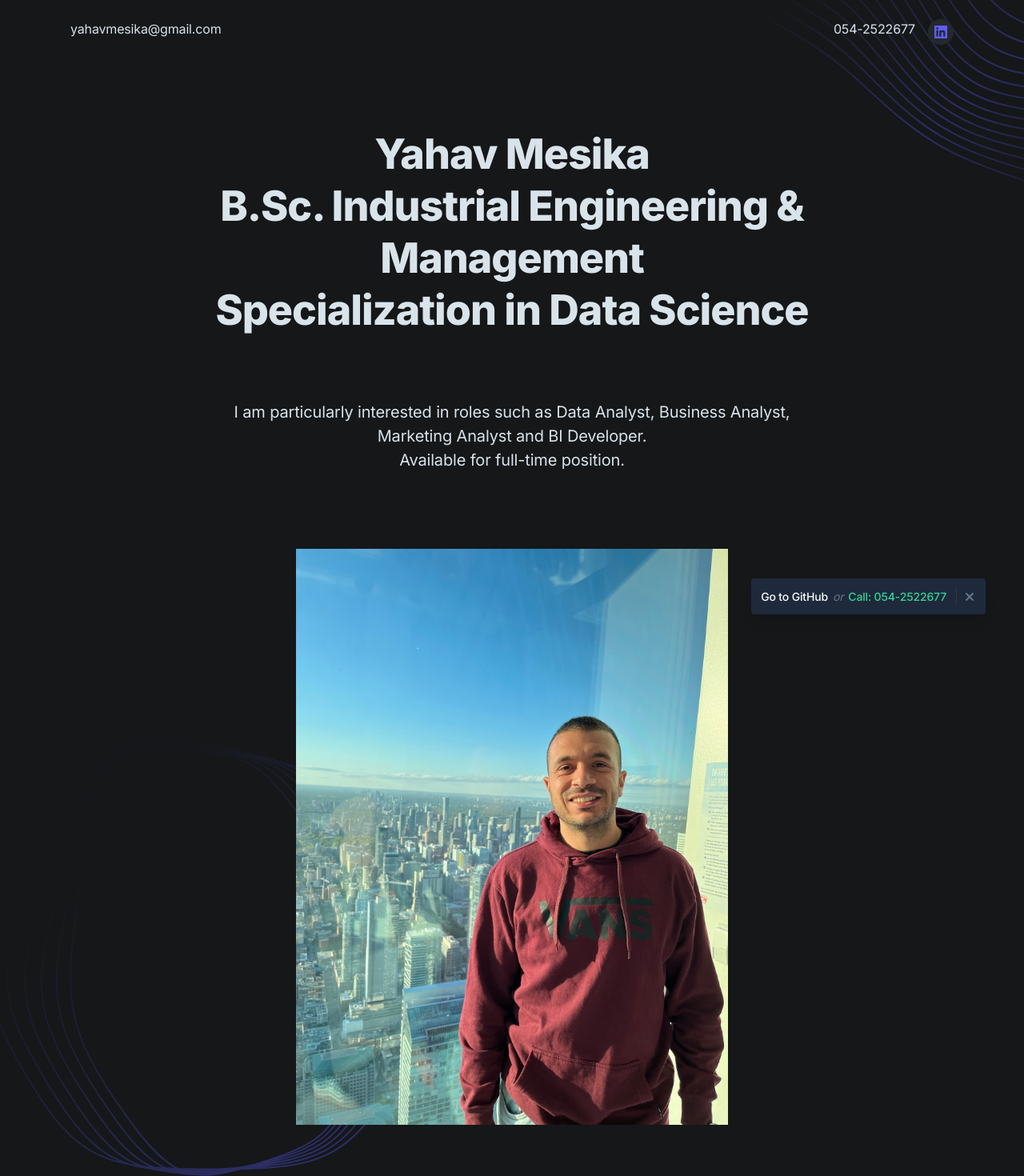
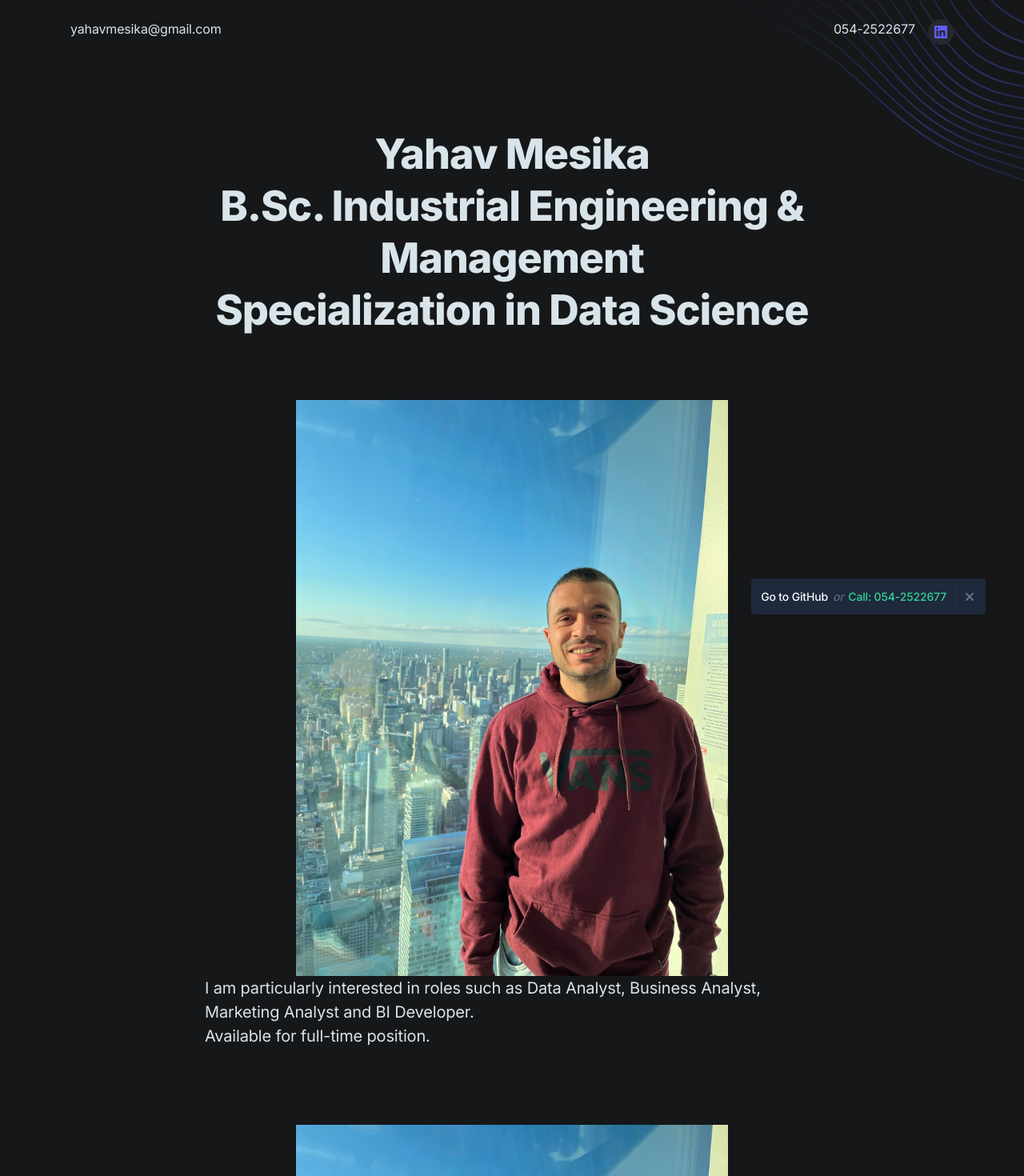
Before and after one commit to YahavMesika/portfolio, a Next.js app: page / in a window 1280 px wide. Shown: the top 1470 px of the page at 80% size. Built offline with nearby package versions, Linux system fonts and the light colour scheme.

Commit message:
Update hero.tsx

```diff
--- a/components/hero.tsx
+++ b/components/hero.tsx
@@ -26,11 +26,16 @@ export default function Hero() {
           {/* Section header*/}
           <div className="max-w-3xl mx-auto text-center pb-12 md:pb-16">
             <h3 className="h1 mb-4" data-aos="fade-up">{full_Name}<br/> <span className="text-white-500">B.Sc. Industrial Engineering & Management</span><br/>Specialization in Data Science</h3></div>
-            <div className="max-w-3xl mx-auto text-center pb-12 md:pb-16">
+            <Image className="max-w-full mx-auto md:max-w-none h-auto" src={profileImg} width={540} height={405} alt="profileImg"  />
+            <div className="max-w-3xl mx-auto text-left pb-12 md:pb-16">
             <p className="text-xl text-white-500 mb-8" data-aos="fade-up" data-aos-delay="200">
               I am particularly interested in roles such as Data Analyst, Business Analyst, Marketing Analyst and BI Developer.
              <br/>Available for full-time position.</p>
           </div>
+
+
+
+
 
 
 <Image className="max-w-full mx-auto md:max-w-none h-auto" src={profileImg} width={540} height={405} alt="profileImg"  />
```
